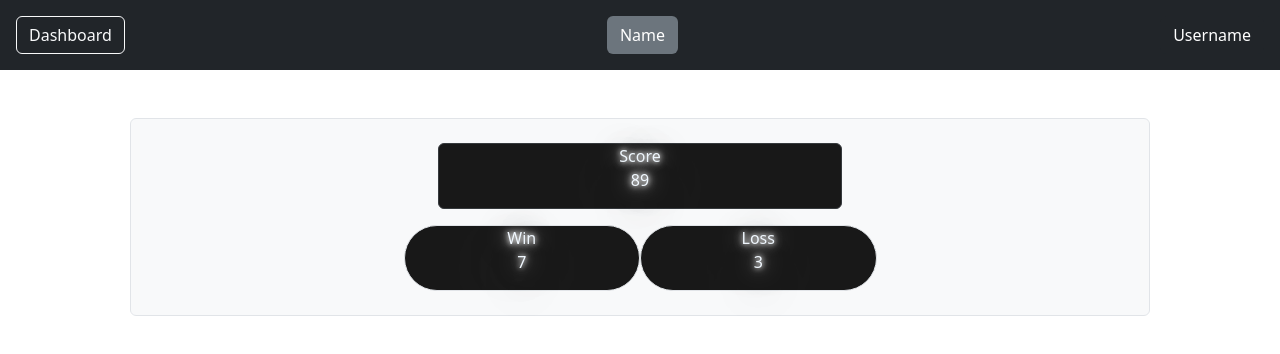
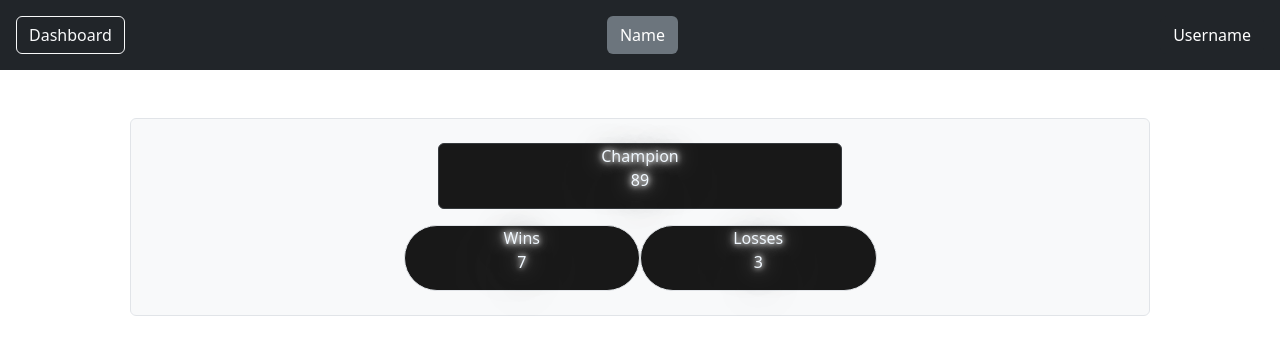
Before and after one commit to meta-bay/pooltornem, a React (Create React App) app in the folder react_app/: page /dashboard in a window 1280 px wide. Shown: the top 354 px of the page. Built offline with nearby package versions, Linux system fonts and the light colour scheme; what @g-loot/react-tournament-brackets would draw is missing.

Commit message:
login and register hover

```diff
--- a/react_app/src/Contact.js
+++ b/react_app/src/Contact.js
@@ -15,7 +15,7 @@ const Contact = () => {
             <div className="contact-item">
               <i className="fas fa-envelope"></i>
               <h2>EMAIL</h2>
-              <a href="#">ken@ooltornem.com</a>
+              <a href="#">ken@pooltornem.com</a>
             </div>
             <div className="contact-item">
               <i className="fas fa-phone"></i>
--- a/react_app/src/Score.js
+++ b/react_app/src/Score.js
@@ -3,16 +3,16 @@ const Score = () => {
     <div className="container align-items-center mt-5 dash-bg">
       <div className="info row bg-light p-4 m-5 border rounded justify-content-center">
         <div className="score col-5 border border-dark rounded text-align-center">
-          <span>Score</span>
+          <span>Champion</span>
           <p>89</p>
         </div>
         <div className="result row mt-3 justify-content-center">
           <div className="win border col-3 rounded-pill">
-            <span>Win</span>
+            <span>Wins</span>
             <p>7</p>
           </div>
           <div className="loss border col-3 rounded-pill">
-            <span>Loss</span>
+            <span>Losses</span>
             <p>3</p>
           </div>
         </div>
--- a/react_app/src/index.css
+++ b/react_app/src/index.css
@@ -320,3 +320,7 @@ code {
 .contact-item a:hover {
   text-decoration: underline;
 }
+
+.auth a:hover {
+  background-color: #ff7b00 !important;
+}
```
